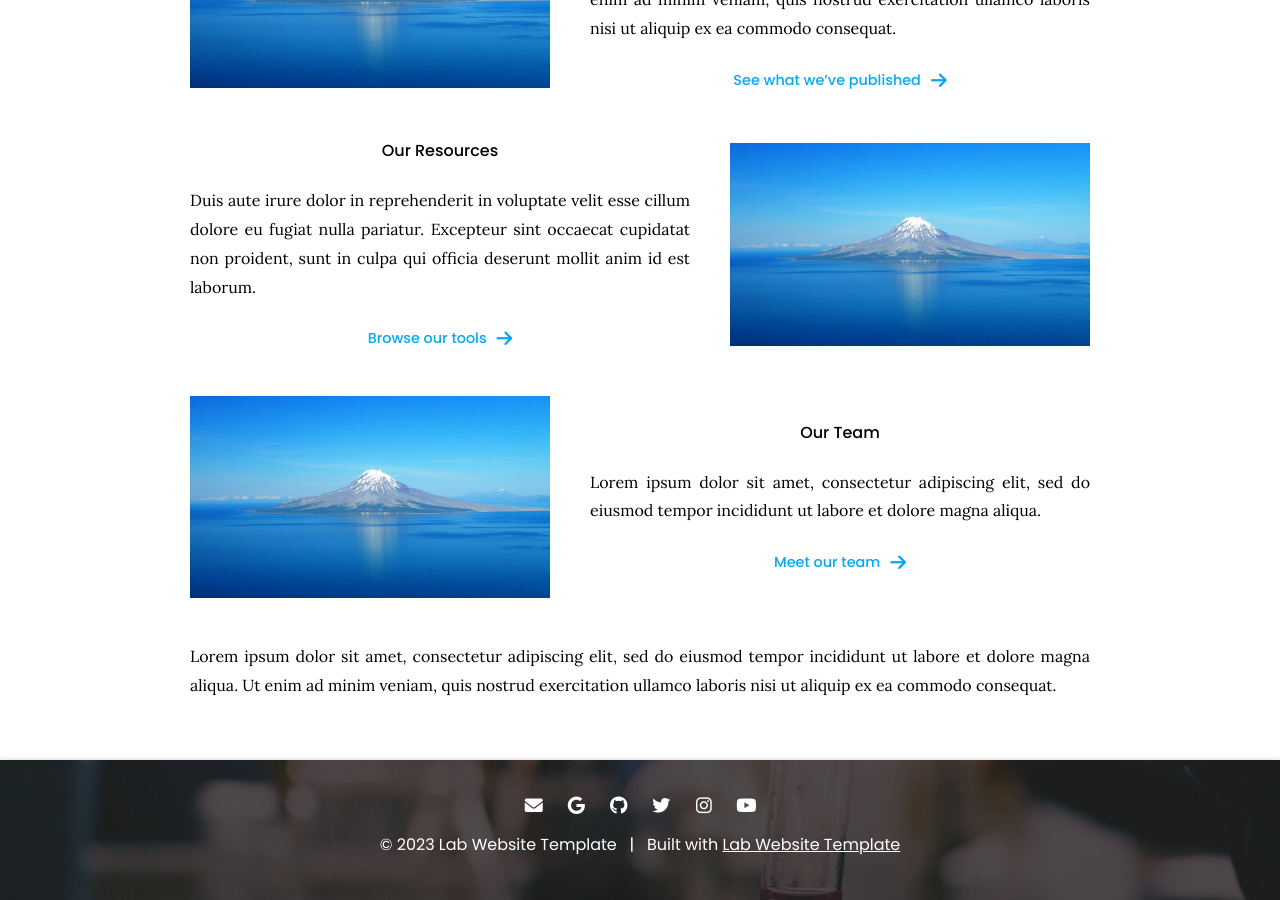
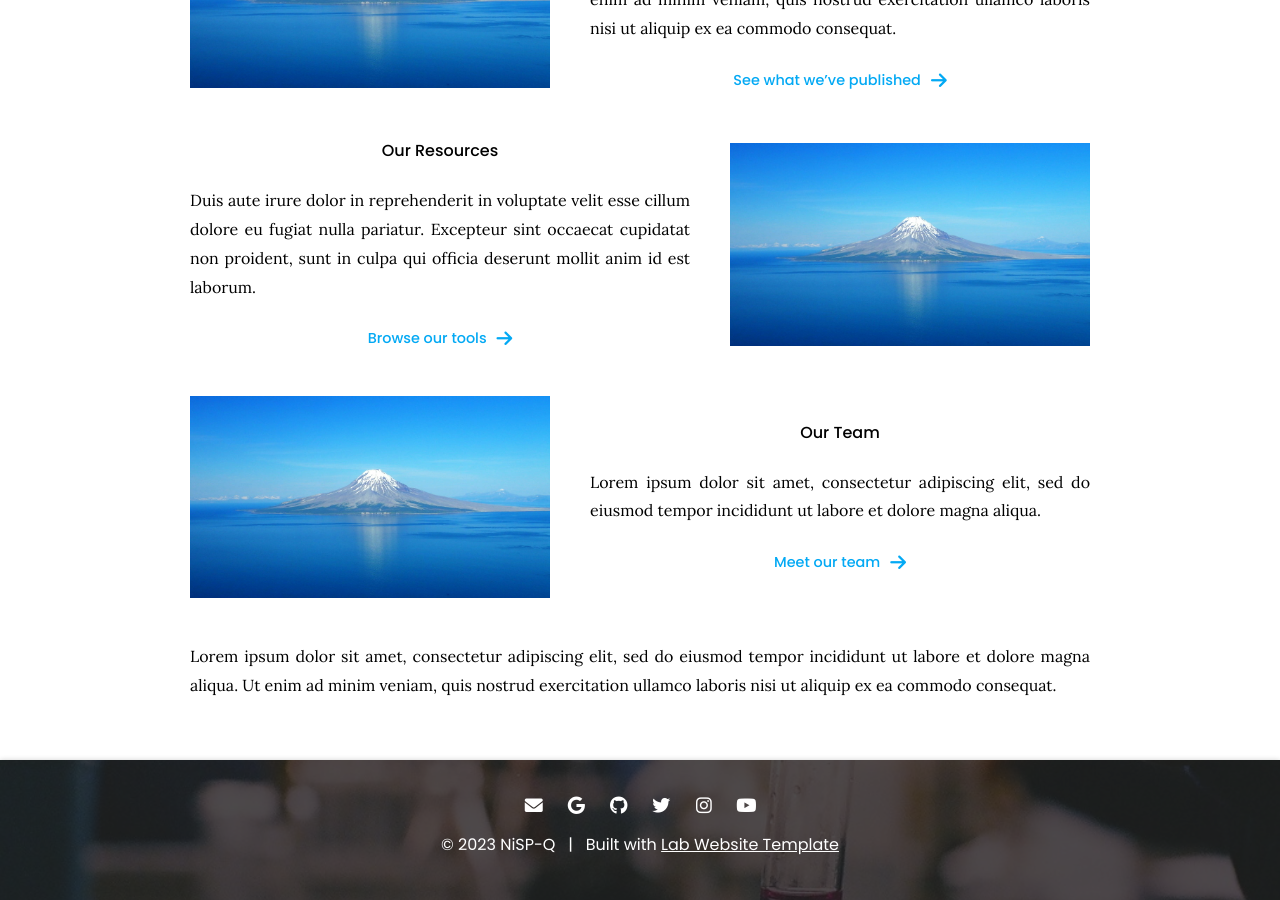
Before and after one commit to NiSP-Q/NiSP-Q.github.io, a Jekyll site: the page built from index.md, in a window 1280 px wide and 900 px high, scrolled down 973 px. Built offline with Jekyll 4.4.1, drawn with Linux system fonts in a browser that asks for light colours; some of the changed text lies outside the part shown.

Commit message:
Update _config.yaml

```diff
--- a/_config.yaml
+++ b/_config.yaml
@@ -1,7 +1,7 @@
 ### basic settings
 
 # site properties and page defaults
-title: Lab Website Template
+title: NiSP-Q
 description: An easy-to-use, flexible website template for labs, with automatic citations, GitHub tag imports, pre-built components, and more.
 logo: images/logo.svg
 header: images/background.jpg
```
